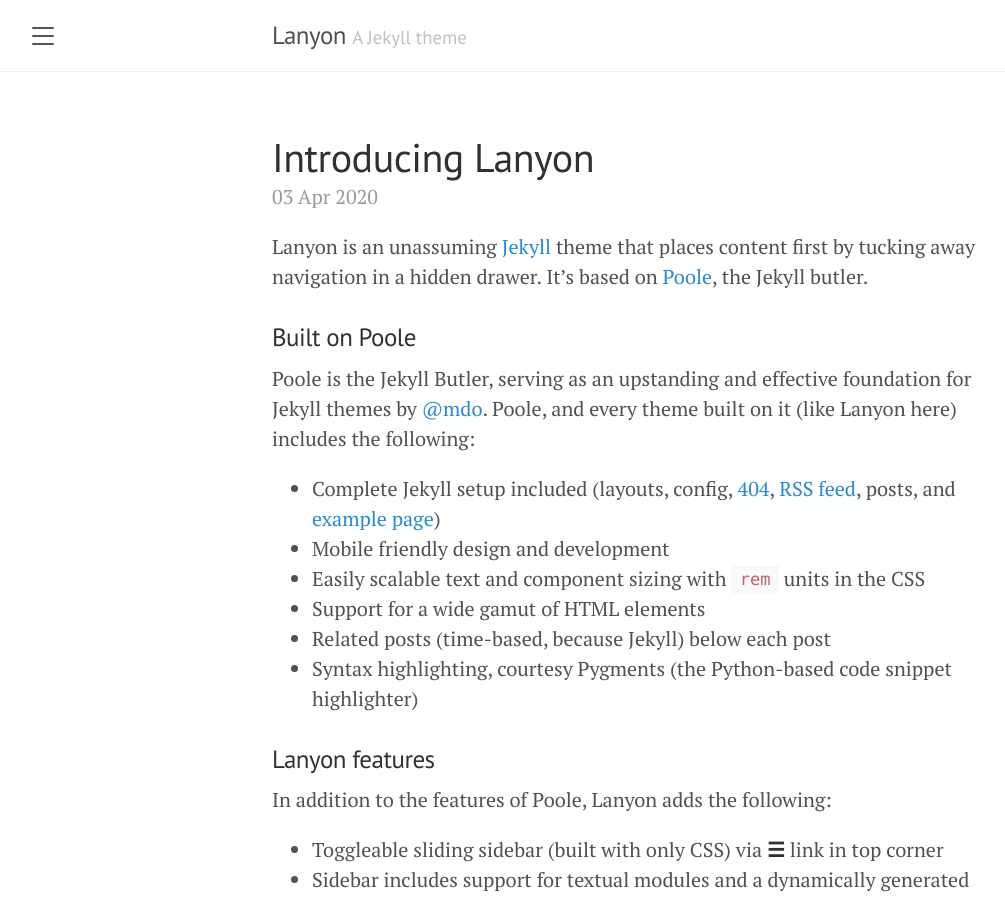
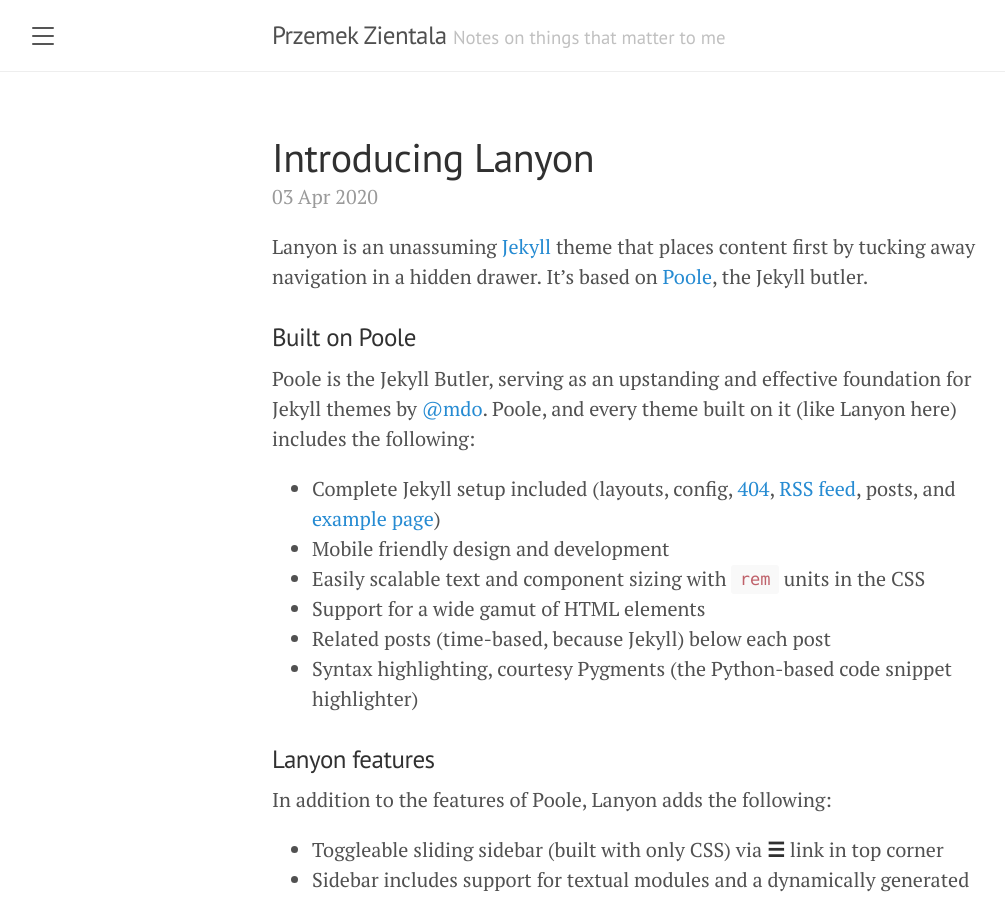
Before and after one commit to slazien/slazien.github.io, a Jekyll site: the page built from index.html, in a window 1280 px wide and 900 px high. Shown: the whole window, without its empty margins (8-1013 px from the left). Built offline with Jekyll 4.4.1, drawn with Linux system fonts in a browser that asks for light colours; the list of posts is cut into pages by our own code.

Commit message:
Update _config.yml

```diff
--- a/_config.yml
+++ b/_config.yml
@@ -1,17 +1,17 @@
 # Setup
-title:               Lanyon
-tagline:             'A Jekyll theme'
+title:               Przemek Zientala
+tagline:             'Notes on things that matter to me'
 description:         'A reserved <a href="https://jekyllrb.com" target="_blank">Jekyll</a> theme that places the utmost gravity on content with a hidden drawer. Made by <a href="https://twitter.com/mdo" target="_blank">@mdo</a>.'
-url:                 http://lanyon.getpoole.com
+url:                 http://slazien.github.io
 baseurl:             ''
 paginate:            5
 permalink:           pretty
 
 # About/contact
 author:
-  name:              Mark Otto
-  url:               https://twitter.com/mdo
-  email:             markdotto@gmail.com
+  name:              Przemek Zientala
+  url:               https://www.linkedin.com/in/pzientala/
+  email:             p.zientala.1995@gmail.com
 
 # Gems
 plugins:
```
